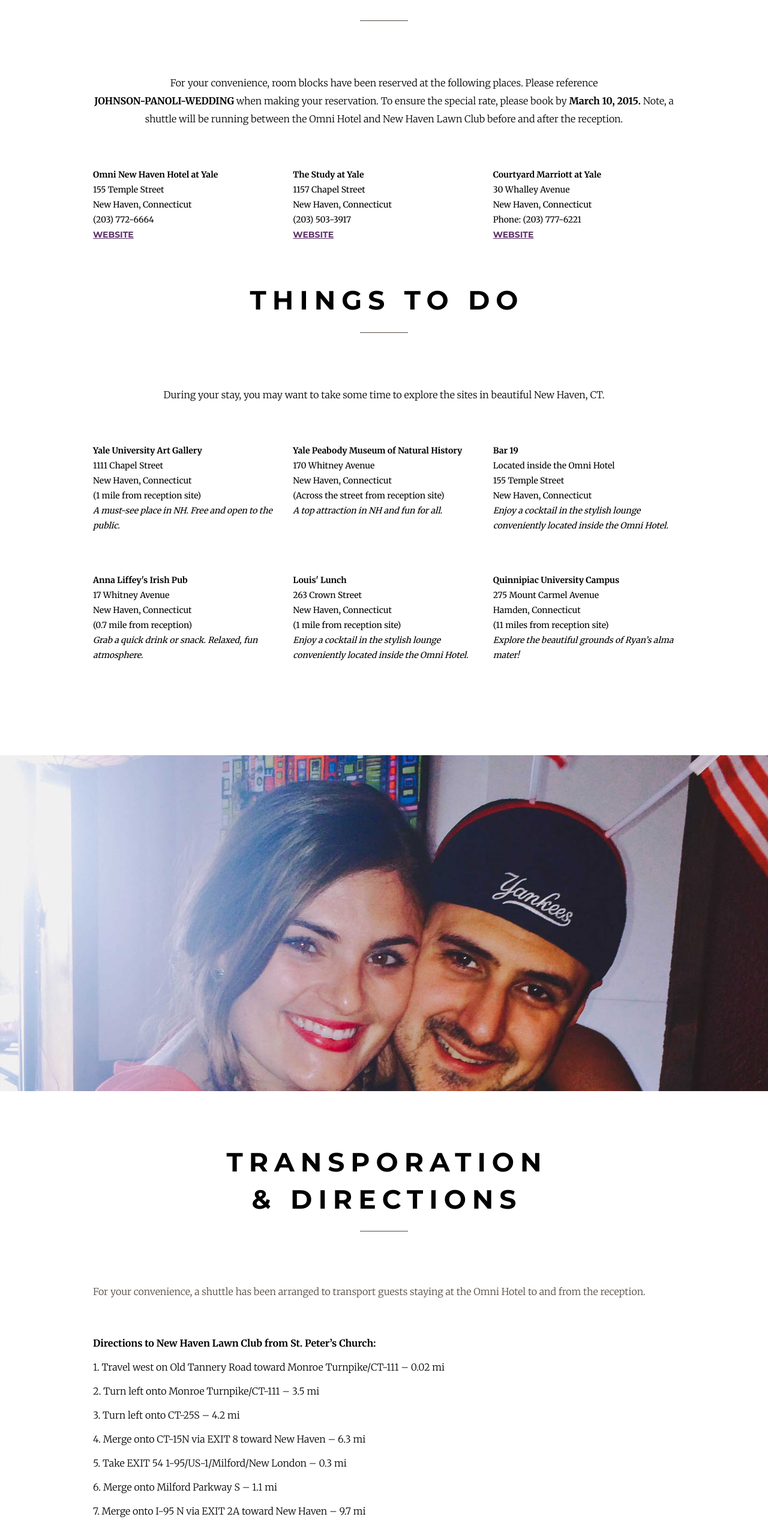
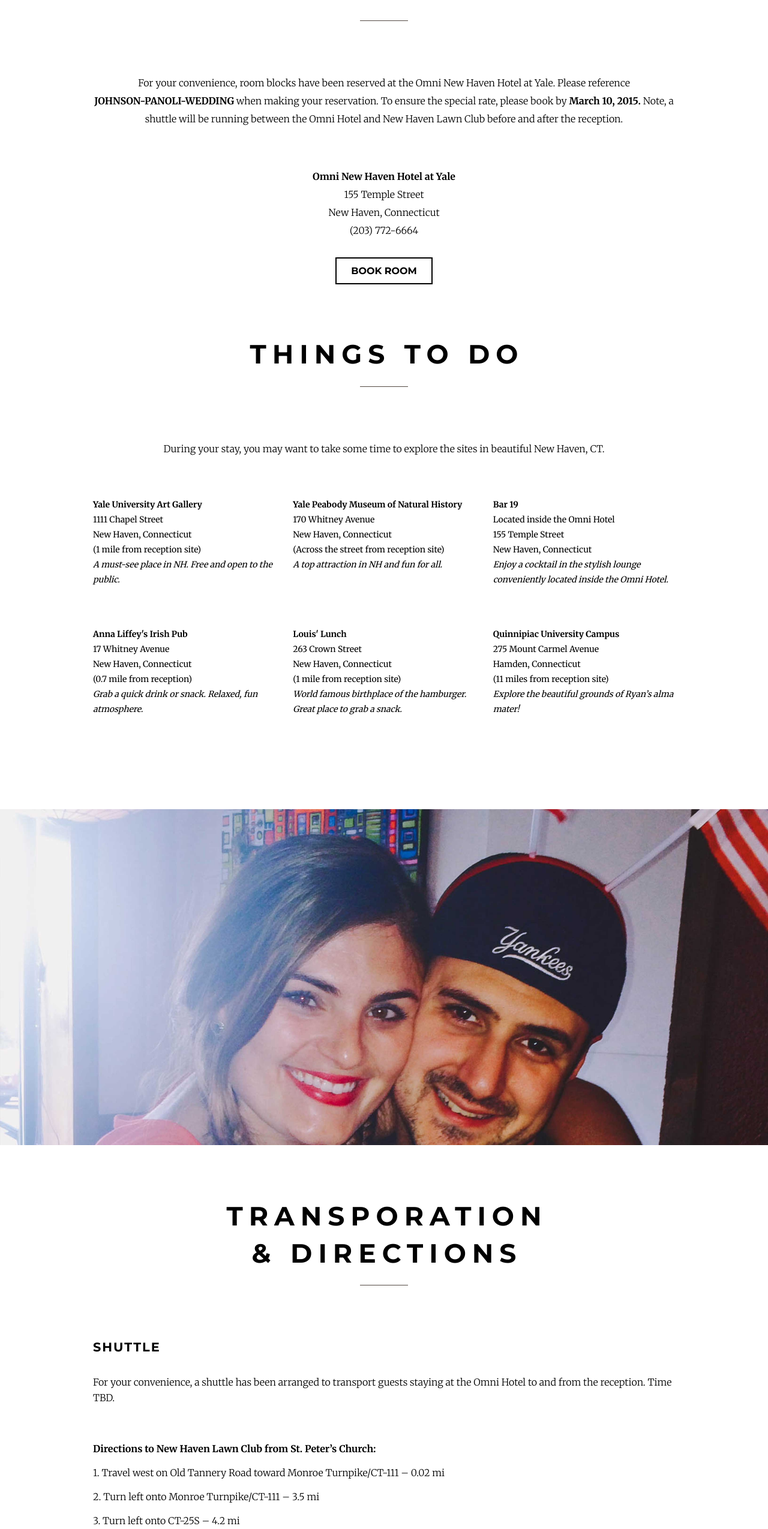
Before and after one commit to mrandmrspanoli/mrandmrspanoli.github.io, a plain HTML site: page site/index.html in a window 1280 px wide. Shown: the part 3548-6097 px from the top of the page at 60% size. Drawn offline with nearby package versions, Linux system fonts and the light colour scheme.

Commit message:
jenns changes round 1

```diff
--- a/site/css/foundation.css
+++ b/site/css/foundation.css
@@ -11,7 +11,7 @@ body {
 
 body {
   background: white;
-  color: #544a43;
+  color: #000000;
   padding: 0;
   margin: 0;
   font-family: 'Merriweather', serif;
@@ -1059,12 +1059,11 @@ blockquote p {
 
   .show-for-print {
     display: inherit !important; } }
+
 button, .button {
 border-style: solid;
-  border-width: 1px;
+border-width: 2px;
 cursor: pointer;
-  font-family: inherit;
-  font-weight: bold;
 line-height: 1;
 margin: 0 0 1.25em;
 position: relative;
@@ -1076,11 +1075,17 @@ button, .button {
 padding-bottom: 0.8125em;
 padding-left: 1.5em;
 font-size: 1em;
-  background-color: #2ba6cb;
-  border-color: #2284a1;
-  color: white; }
+font-weight: 700;
+font-family: 'Montserrat', sans-serif;
+border-color: #000000;
+color: #000000;
+}
+
   button:hover, button:focus, .button:hover, .button:focus {
-    background-color: #2284a1; }
+    background-color: #000000;
+    color: #ffffff
+    box-shadow:none;
+     }
   button:hover, button:focus, .button:hover, .button:focus {
     color: white; }
   button.secondary, .button.secondary {
@@ -1211,14 +1216,14 @@ button, .button {
 
 @media only screen {
   button, .button {
-    -webkit-box-shadow: 0 1px 0 rgba(255, 255, 255, 0.5) inset;
-    box-shadow: 0 1px 0 rgba(255, 255, 255, 0.5) inset;
+/*    -webkit-box-shadow: 0 1px 0 rgba(255, 255, 255, 0.5) inset;*/
+/*    box-shadow: 0 1px 0 rgba(255, 255, 255, 0.5) inset;*/
     -webkit-transition: background-color 300ms ease-out;
     -moz-transition: background-color 300ms ease-out;
     transition: background-color 300ms ease-out; }
     button:active, .button:active {
-      -webkit-box-shadow: 0 1px 0 rgba(0, 0, 0, 0.2) inset;
-      box-shadow: 0 1px 0 rgba(0, 0, 0, 0.2) inset; }
+  /*    -webkit-box-shadow: 0 1px 0 rgba(0, 0, 0, 0.2) inset;*/
+/*      box-shadow: 0 1px 0 rgba(0, 0, 0, 0.2) inset; }*/
     button.radius, .button.radius {
       -webkit-border-radius: 3px;
       border-radius: 3px; }
--- a/site/css/style.css
+++ b/site/css/style.css
@@ -52,11 +52,19 @@ input{ -webkit-appearance: none; }
   font-weight: 700;
 }
 
-h1, h2, h3, h4, h6{
+h1, h2, h4, h6{
 	letter-spacing: 10px;
 	text-transform: uppercase;
 	margin-right: -10px;
 	color: #000000;
+}
+
+h3 {
+	font-family: 'Montserrat', sans-serif;
+  font-weight: 700;
+  letter-spacing: 2px;
+  font-size: 1.3em;
+  text-transform: uppercase;
 }
 
 /** ELEMENTS **/
--- a/site/index.html
+++ b/site/index.html
@@ -143,7 +143,7 @@
 					St. Peter's Episcopal Church<br>
 					175 Old Tannery Road<br>
 					Monroe, Connecticut<br>
-					Black Tie Attire
+					<i>Black Tie Attire</i>
 
 				</p>
 			</div>
@@ -155,11 +155,11 @@
 				<h5>RECEPTION</h5>
 				<div class="hr large-3 small-3"></div>
 				<p>
-					<strong>2:30 - 7:00 PM Cocktail Hour<br>7:00 - 11:00 PM Dining &amp; Dancing</strong><br>
+					<strong>6:00 - 7:00 PM Cocktail Hour<br>7:00 - 11:00 PM Dining &amp; Dancing</strong><br>
 					New Haven Lawn Club<br>
 					193 Whitney Avenue<br>
 					New Haven, Connecticut<br>
-					Black Tie Attire
+					<i>Black Tie Attire</i>
 				</p>
 			</div>
 		</div>
@@ -239,22 +239,20 @@
 	<div class="row">
 		<div class="large-12 columns">
 			<p id="welcome-text">
-				For your convenience, room blocks have been reserved at the following places. Please reference<br><strong>JOHNSON-PANOLI-WEDDING</strong> when making your reservation. To ensure the special rate, please book by <strong>March 10, 2015.</strong> Note, a shuttle will be running between the Omni Hotel and New Haven Lawn Club before and after the reception.
-
-
+				For your convenience, room blocks have been reserved at the Omni New Haven Hotel at Yale. Please reference<br> <strong>JOHNSON-PANOLI-WEDDING</strong> when making your reservation. To ensure the special rate, please book by <strong>March 10, 2015.</strong> Note, a shuttle will be running between the Omni Hotel and New Haven Lawn Club before and after the reception.
 			</p>
 		</div>
 
-	<div class="large-4 columns">
-	<p id="flight-text">
+	<div class="large-12 columns">
+	<p id="welcome-text">
 				<strong>Omni New Haven Hotel at Yale</strong><br>
 				155 Temple Street<br>
 				New Haven, Connecticut<br>
-				(203) 772-6664<br>
-				<a href="http://www.omnihotels.com/ hotels/new-haven-yale/weddings/johnson-panoli-wedding">Website</a>
+				(203) 772-6664<br><br>
+				<a href="http://www.omnihotels.com/ hotels/new-haven-yale/weddings/johnson-panoli-wedding" class="button">Book Room</a>
 	</div>
 
-<div class="large-4 columns">
+<!-- <div class="large-4 columns">
 	<p id="flight-text">
 				<strong>The Study at Yale</strong><br>
 				1157 Chapel Street<br>
@@ -270,7 +268,7 @@
 				New Haven, Connecticut<br>
 				Phone: (203) 777-6221<br>
 				<a href="http://www.marriott.com/ hotels/travel/hvndt-courtyard-new-haven-at-yale/">Website</a>
-	</div>
+	</div> -->
 
 
 
@@ -350,7 +348,7 @@
 				263 Crown Street<br>
 				New Haven, Connecticut<br>
 				(1 mile from reception site)<br>
-				<i>Enjoy a cocktail in the stylish lounge conveniently located inside the Omni Hotel.</i>
+				<i>World famous birthplace of the hamburger.  Great place to grab a snack.</i>
 			</div>
 
 
@@ -402,8 +400,9 @@
 
 	<div class="row">
 		<div class="large-12 columns">
+			<h3>Shuttle</h3><br><br>
 			<p>
-				For your convenience, a shuttle has been arranged to transport guests staying at the Omni Hotel to and from the reception.
+				For your convenience, a shuttle has been arranged to transport guests staying at the Omni Hotel to and from the reception. Time TBD.
 			</p>
 			<br><br>
 
@@ -447,17 +446,17 @@
 	<div class="row">
 
 		<div class="large-4 columns store text-center">
-			<a href="http://www.crateandbarrel.com/gift-registry/" target="_blank"><img alt="store image" src="img/bedbathbeyond.png" class="fade"/></a>
+			<a href="http://www.bedbathandbeyond.com/store/page/Registry" target="_blank"><img alt="store image" src="img/bedbathbeyond.png" class="fade"/></a>
 		</div>
 
 
 		<div class="large-4 columns store text-center">
-			<a href="http://www.potterybarn.com/registry/find-registry.html" target="_blank"><img alt="store image" src="img/williamssonoma.png" class="fade"/></a>
+			<a href="http://www.williams-sonoma.com/" target="_blank"><img alt="store image" src="img/williamssonoma.png" class="fade"/></a>
 		</div>
 
 
 		<div class="large-4 columns store text-center">
-			<a href="http://www.surlatable.com/registry/giftRegistryHome.jsp" target="_blank"><img alt="store image" src="img/homedepot.png" class="fade"/></a>
+			<a href="http://www.homedepot.com/c/Gift_Cards" target="_blank"><img alt="store image" src="img/homedepot.png" class="fade"/></a>
 		</div>
 
 	</div>
```
Also changed, not shown: site/img/photo_02.jpg, site/img/photo_02_mobile.jpg. Lines whose indentation alone changed are shown as unchanged.
